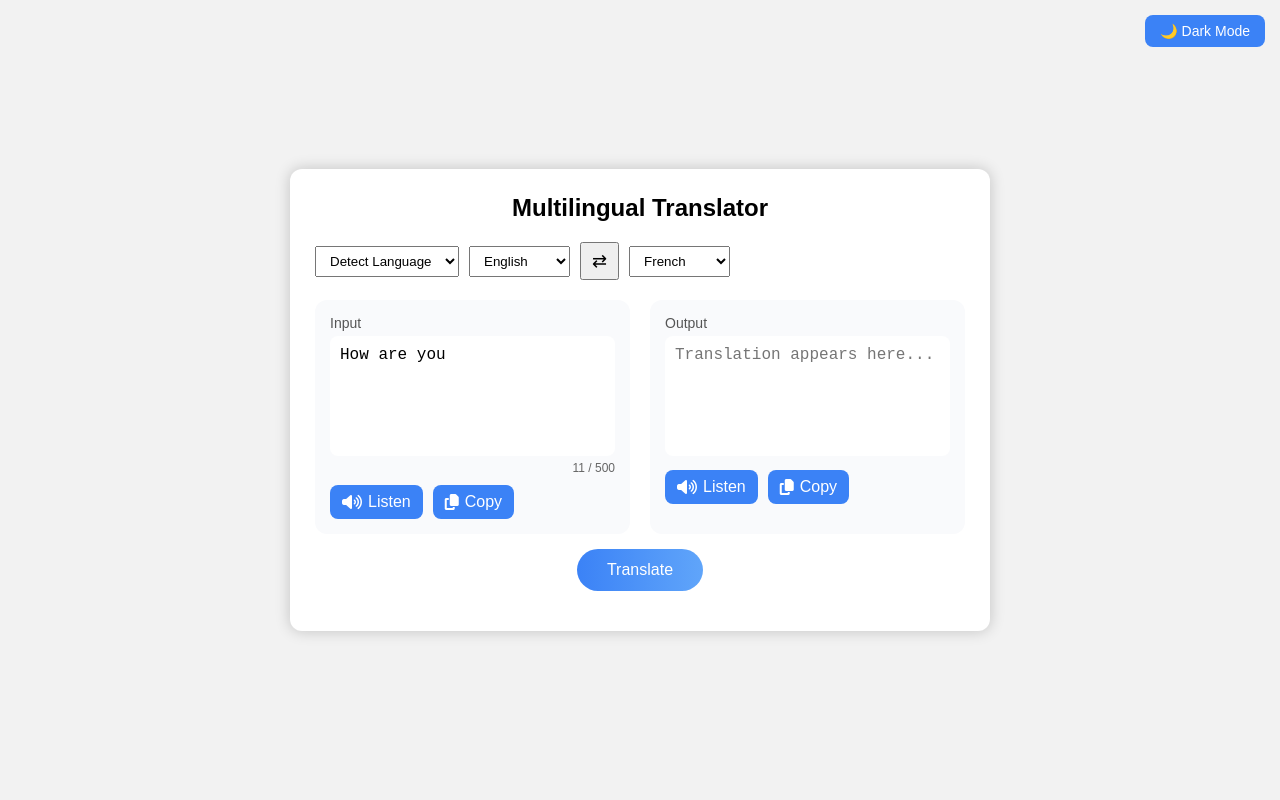
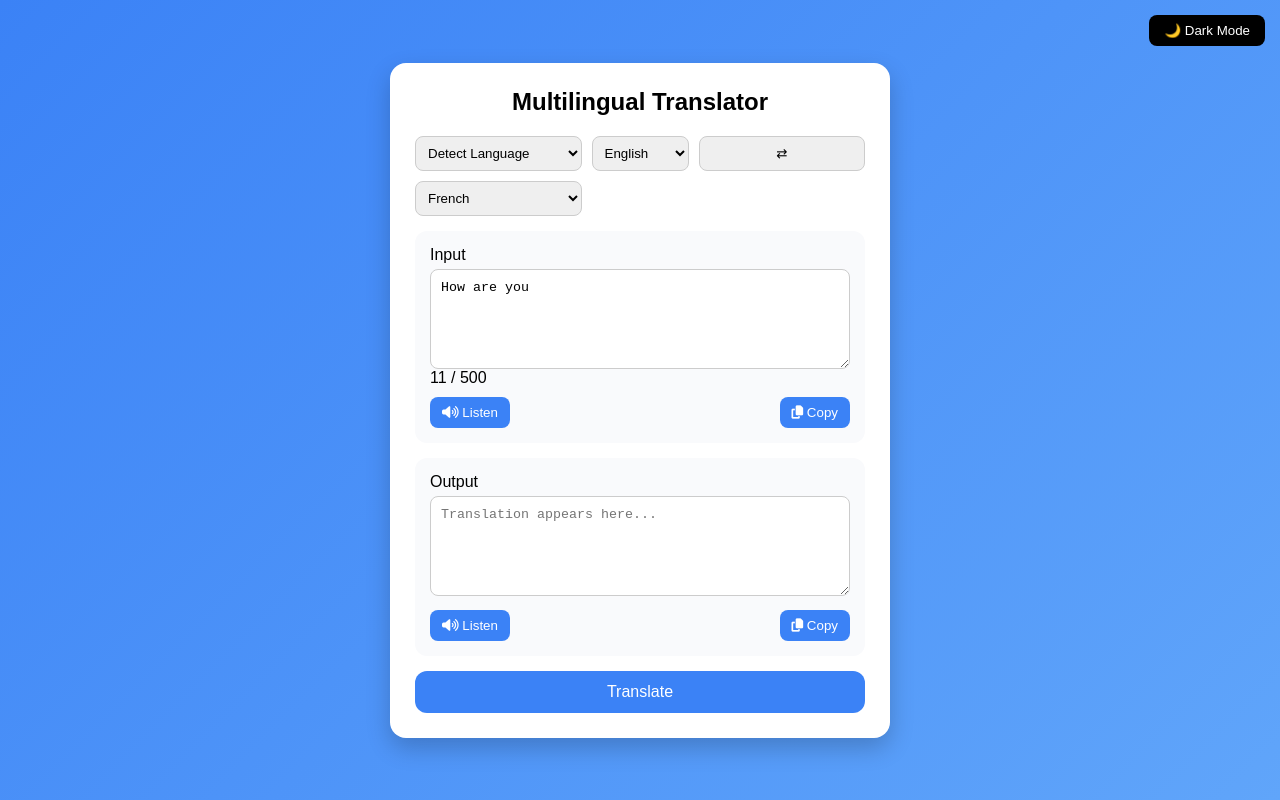
Before and after one commit to Mach-man/Multilingual-transilator, a plain HTML site: page translate/index.html in a window 1280 px wide. Drawn offline with Linux system fonts and the light colour scheme; no server answers.

Commit message:
Refactor CSS for improved styling and dark mode
Updated body and container styles, modified mode button and controls layout, and improved dark mode support.

```diff
--- a/translate/style.css
+++ b/translate/style.css
@@ -5,23 +5,24 @@
     padding: 0;
 }
 
-/* Body styling */
+/* Body */
 body{
     font-family: Arial, Helvetica, sans-serif;
-    background: #f2f2f2;
+    background: linear-gradient(135deg, #3b82f6, #60a5fa);
     display: flex;
     justify-content: center;
     align-items: center;
-    height: 100vh;
+    min-height: 100vh;
 }
 
-/* Main container */
+/* Container */
 .container{
     background: white;
     padding: 25px;
-    width: 700px;
-    border-radius: 12px;
-    box-shadow: 0 0 15px rgba(0,0,0,0.2);
+    width: 100%;
+    max-width: 500px;
+    border-radius: 16px;
+    box-shadow: 0 10px 25px rgba(0,0,0,0.2);
 }
 
 /* Title */
@@ -30,179 +31,98 @@ h2{
     margin-bottom: 20px;
 }
 
-/* Dark/Light Mode Button (fixed top-right) */
+/* Mode button */
 .mode-btn {
     position: fixed;
     top: 15px;
     right: 15px;
     padding: 8px 15px;
+    border-radius: 8px;
     border: none;
-    border-radius: 8px;
-    background: #3b82f6;
+    background: black;
     color: white;
-    font-size: 14px;
     cursor: pointer;
-    z-index: 999;
 }
 
-/* Language controls */
+/* Controls */
 .controls{
-    display: flex;
-    justify-content: flex-start;
-    align-items: center;
+    display: grid;
+    grid-template-columns: 1fr auto 1fr;
     gap: 10px;
-    margin-bottom: 20px;
+    margin-bottom: 15px;
 }
 
 .controls select, .controls button{
-    padding: 6px 10px;
-    cursor: pointer;
+    padding: 8px;
+    border-radius: 8px;
+    border: 1px solid #ccc;
 }
 
-#swapBtn{
-    font-size: 18px;
+/* Stack layout */
+.text-boxes{
+    display: flex;
+    flex-direction: column;
+    gap: 15px;
 }
 
-/* Text Boxes Side-by-Side */
-.text-boxes{
-    display: flex;
-    gap: 20px;
-    margin-bottom: 15px;
-}
-
-/* Individual Box styling */
+/* Box */
 .box{
     background:#f9fafc;
     border-radius:12px;
     padding:15px;
-    flex:1;
     display:flex;
     flex-direction: column;
 }
 
-/* Labels */
-.box label{
-    font-size:14px;
-    color:#555;
-}
-
-/* Textareas */
+/* Textarea */
 .box textarea{
     width:100%;
-    height:120px;
-    resize:none;
+    height:100px;
     padding:10px;
-    font-size:16px;
-    margin-top:5px;
-    border:none;
-    outline:none;
-    background:#fff;
     border-radius:8px;
-    color: #000;
-}
-
-/* Output wrapper for spinner */
-.output-wrapper{
-    position: relative;
-}
-
-/* Character counter */
-.counter{
-    font-size:12px;
-    color:#666;
-    text-align:right;
+    border:1px solid #ccc;
     margin-top:5px;
 }
 
-/* Buttons under textarea */
+/* Actions */
 .box-actions{
     display:flex;
-    gap:10px;
+    justify-content: space-between;
     margin-top:10px;
 }
 
-/* Icon + text buttons styling */
-.box-actions button {
-    display: flex;
-    align-items: center;
-    gap: 6px;
-    padding: 8px 12px;
-    border: none;
-    border-radius: 8px;
-    background: #3b82f6;
-    color: white;
-    font-size: 16px;
-    cursor: pointer;
-    transition: background 0.2s;
-}
-
-.box-actions button:hover {
-    background: #2563eb;
-}
-
-.box-actions button i {
-    pointer-events: none;
-}
-
-/* Translate button styling */
-#translateBtn{
-    display:block;
-    margin:15px auto;
-    padding:12px 30px;
+.box-actions button{
+    padding:8px 12px;
     border:none;
-    border-radius:25px;
-    background: linear-gradient(90deg,#3b82f6,#60a5fa);
+    border-radius:8px;
+    background:#3b82f6;
     color:white;
-    font-size:16px;
     cursor:pointer;
 }
 
-/* Spinner */
-.spinner {
-    position: absolute;
-    top: 50%;
-    left: 50%;
-    transform: translate(-50%, -50%);
-    border: 4px solid rgba(0,0,0,0.1);
-    border-top: 4px solid #3b82f6;
-    border-radius: 50%;
-    width: 30px;
-    height: 30px;
-    animation: spin 1s linear infinite;
-    z-index: 10;
+/* Translate button */
+#translateBtn{
+    width:100%;
+    margin-top:15px;
+    padding:12px;
+    border:none;
+    border-radius:12px;
+    background:#3b82f6;
+    color:white;
+    font-size:16px;
 }
 
-@keyframes spin {
-    0% { transform: translate(-50%, -50%) rotate(0deg); }
-    100% { transform: translate(-50%, -50%) rotate(360deg); }
-}
-
-/* Dark mode styling */
-body.dark-mode {
-    background: #121212;
-    color: #e0e0e0;
+/* Dark mode */
+body.dark-mode{
+    background:#121212;
 }
 
 body.dark-mode .container{
-    background: #1e1e1e;
-    box-shadow: 0 0 15px rgba(0,0,0,0.7);
+    background:#1e1e1e;
+    color:white;
 }
 
-body.dark-mode .box{
-    background: #2a2a2a;
+body.dark-mode textarea{
+    background:#333;
+    color:white;
 }
-
-body.dark-mode .box textarea{
-    background: #333;
-    color: #e0e0e0;
-}
-
-body.dark-mode .controls select,
-body.dark-mode .controls button,
-body.dark-mode #translateBtn,
-body.dark-mode .mode-btn,
-body.dark-mode .box-actions button{
-    background: #3a3a3a;
-    color: #e0e0e0;
-    border: none;
-}
```
